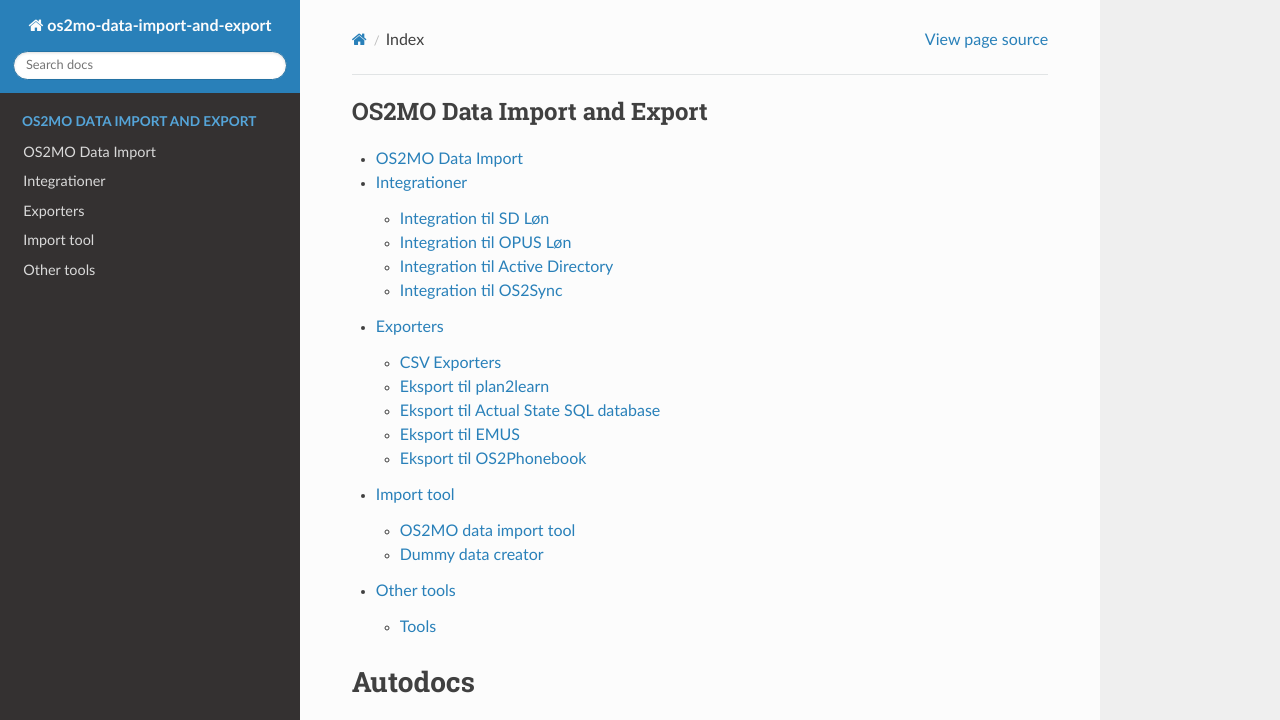
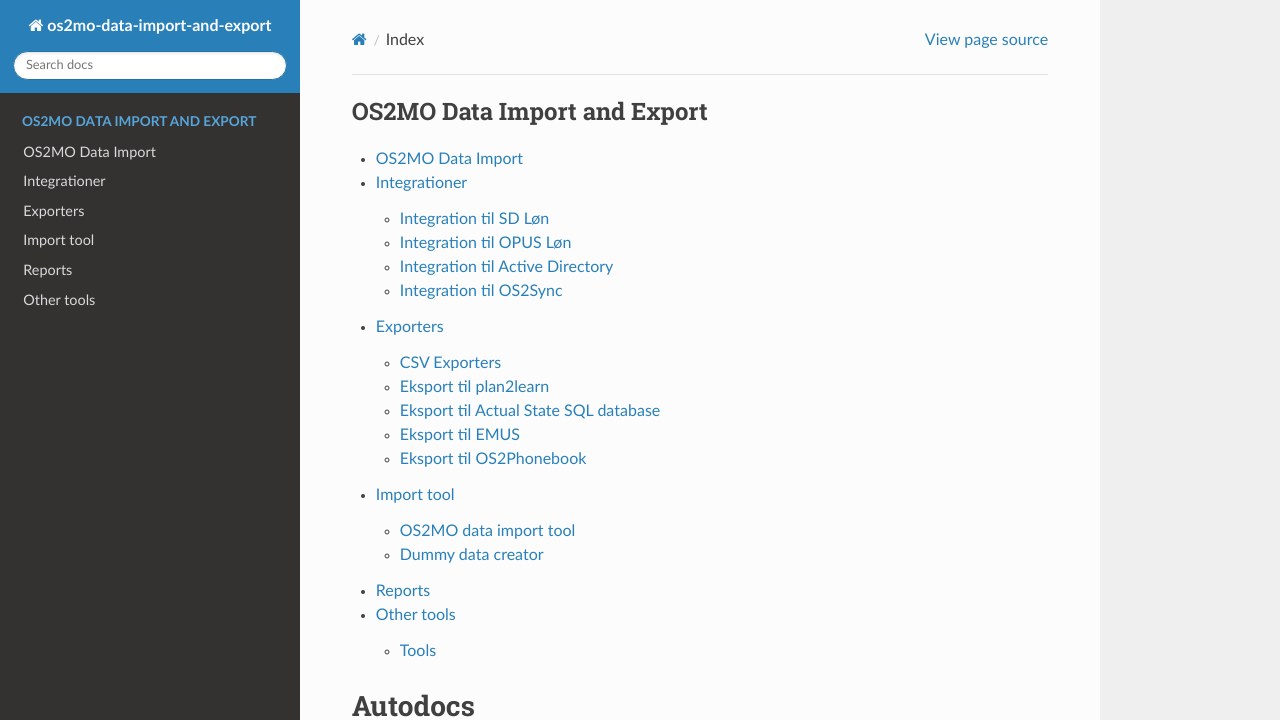
Before and after one commit to OS2mo/os2mo-data-import-and-export, a Sphinx documentation site: the page built from docs/source/index.rst, in a window 1280 px wide and 1037 px high, cut to the strip 0-720 px from the top of the window. Built offline with Sphinx 7.4.7 and the Read the Docs theme 2.0.0, drawn with Linux system fonts in a browser that asks for light colours.

Commit message:
[#43216] Add reports section

```diff
--- a/docs/source/main.rst
+++ b/docs/source/main.rst
@@ -27,6 +27,12 @@ Import tool
 .. include:: ../../os2mo_data_import/integration_abstraction/README.rst
 
 ###########
+Reports
+###########
+.. include:: ../../reports/README.rst
+
+
+###########
 Other tools
 ###########
 .. include:: ../../tools/README.rst
```
